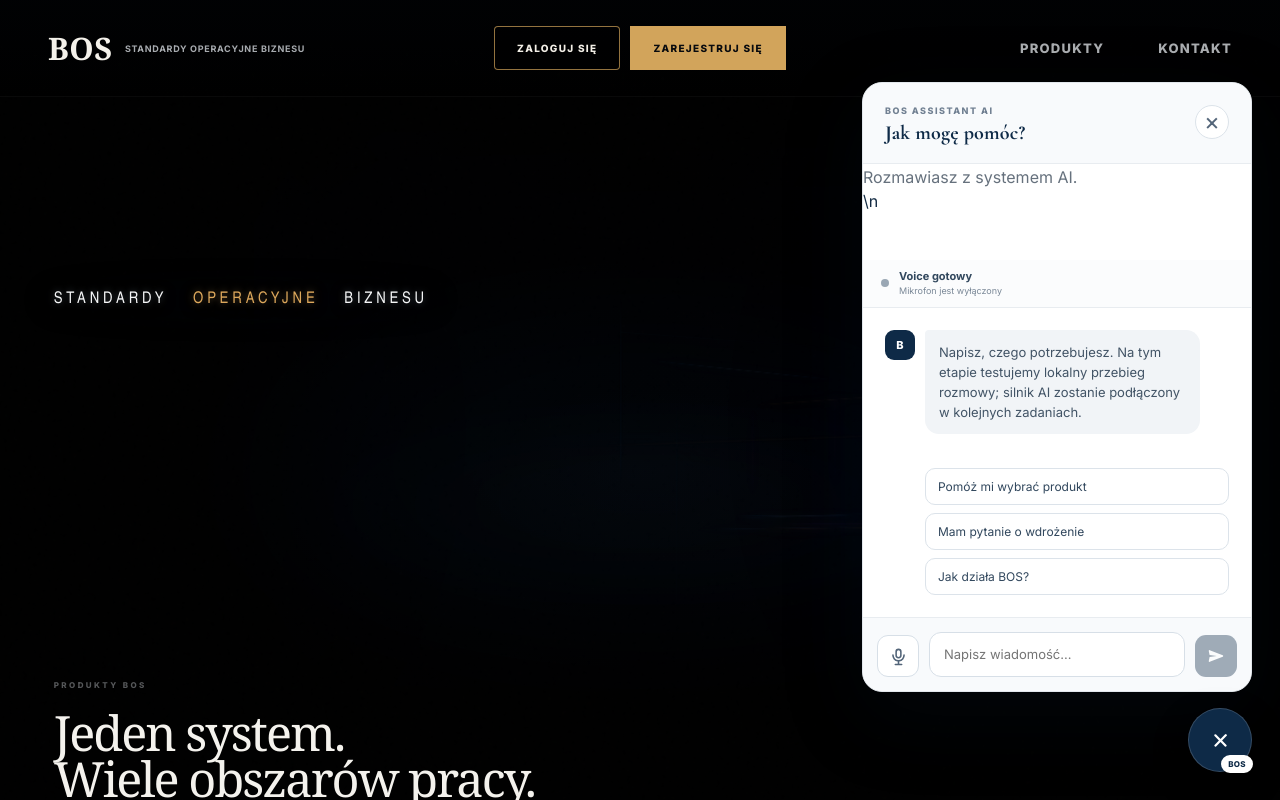
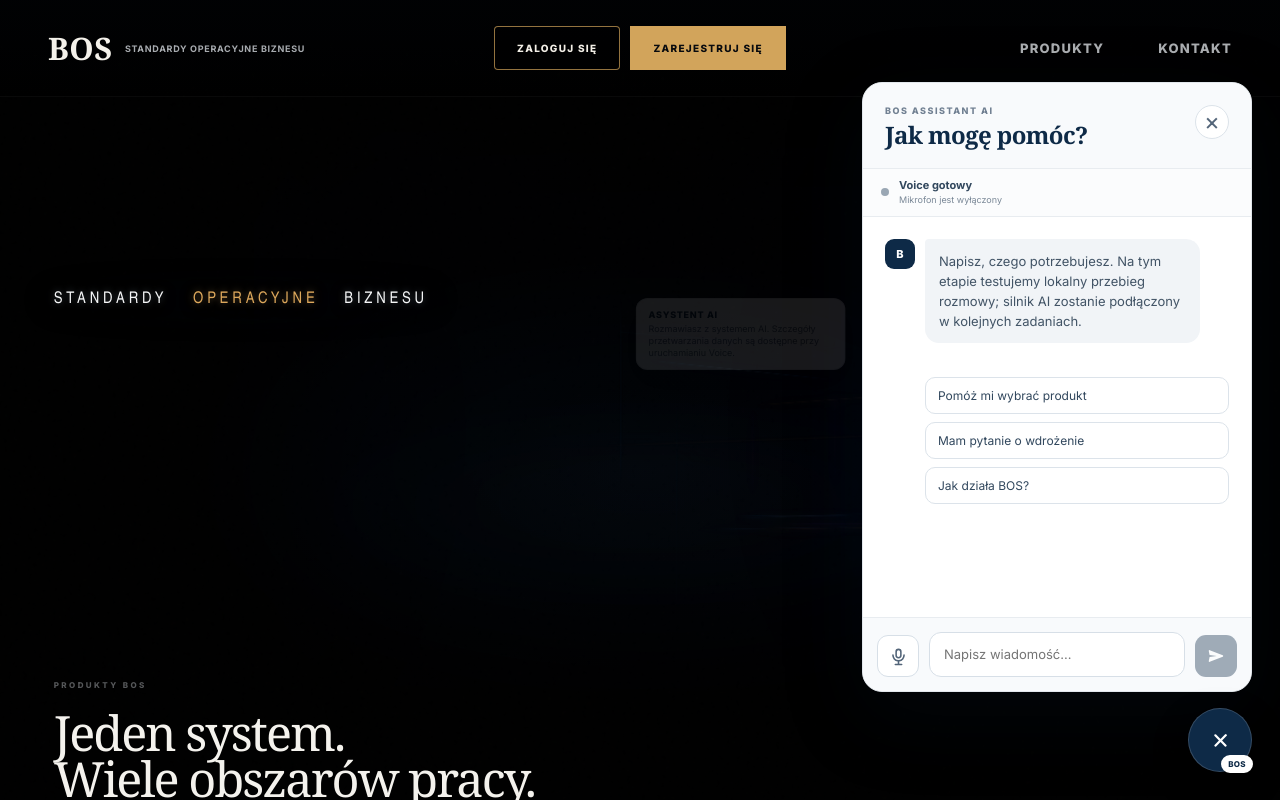
Before and after one commit to vernegroup/bos-platform, a Next.js app: page / in a window 1280 px wide. Both pictures are taken after a click on the button "BOS". Shown: the top 800 px of the page. Built offline with nearby package versions, Linux system fonts and the light colour scheme.

Commit message:
VOICE UI refine assistant typography and AI notice

```diff
--- a/components/BOSSupport/AssistantPanel.tsx
+++ b/components/BOSSupport/AssistantPanel.tsx
@@ -1,48 +1,12 @@
 "use client";
-
-import { useCallback, useEffect, useRef, useState } from "react";
-import TextChat from "./TextChat";
-import VoiceStateIndicator from "./VoiceStateIndicator";
-import type { MicrophoneState } from "./MicrophoneControl";
-import { VoiceSessionClient, type VoiceSessionSnapshot } from "../../lib/bos/voice/VoiceSessionClient";
-
-type AssistantPanelProps = { onClose: () => void };
-
-export default function AssistantPanel({ onClose }: AssistantPanelProps) {
-  const [voiceState, setVoiceState] = useState<MicrophoneState>("idle");
-  const clientRef = useRef<VoiceSessionClient | null>(null);
-  const [session, setSession] = useState<VoiceSessionSnapshot | null>(null);
-
-  if (!clientRef.current) clientRef.current = new VoiceSessionClient();
-
-  useEffect(() => {
-    const client = clientRef.current!;
-    const unsubscribe = client.subscribe(setSession);
-    client.start();
-    return () => {
-      unsubscribe();
-      client.close();
-    };
-  }, []);
-
-  const handleStreamChange = useCallback((stream: MediaStream | null) => {
-    const client = clientRef.current;
-    if (!client) return;
-    if (stream) void client.attachMicrophone(stream);
-    else client.detachMicrophone();
-  }, []);
-
-  return (
-    <section className="bos-assistant-panel" id="bos-support-window" role="dialog" aria-modal="false" aria-labelledby="bos-assistant-title" data-voice-session={session?.status ?? "idle"}>
-      <header className="bos-assistant-header">
-        <div>
-          <span className="bos-assistant-eyebrow">BOS ASSISTANT <span className="bos-assistant-ai-badge" aria-label="Asystent AI">AI</span></span>
-          <h2 id="bos-assistant-title">Jak mogę pomóc?</h2>
-        </div>
-        <button className="bos-assistant-close" type="button" onClick={onClose} aria-label="Zamknij BOS Assistant">×</button>
-      </header>
-      <p className="bos-assistant-ai-disclosure" role="note">Rozmawiasz z systemem AI.</p>\n      <VoiceStateIndicator state={voiceState} />
-      <TextChat onVoiceStateChange={setVoiceState} onMicrophoneStreamChange={handleStreamChange} />
-    </section>
-  );
+import {useCallback,useEffect,useRef,useState} from "react";
+import TextChat from "./TextChat";import VoiceStateIndicator from "./VoiceStateIndicator";import type{MicrophoneState}from"./MicrophoneControl";import{VoiceSessionClient,type VoiceSessionSnapshot}from"../../lib/bos/voice/VoiceSessionClient";
+type AssistantPanelProps={onClose:()=>void};
+export default function AssistantPanel({onClose}:AssistantPanelProps){
+ const[voiceState,setVoiceState]=useState<MicrophoneState>("idle");const clientRef=useRef<VoiceSessionClient|null>(null);const[session,setSession]=useState<VoiceSessionSnapshot|null>(null);const[showAiNotice,setShowAiNotice]=useState(true);
+ if(!clientRef.current)clientRef.current=new VoiceSessionClient();
+ useEffect(()=>{const t=window.setTimeout(()=>setShowAiNotice(false),3000);return()=>window.clearTimeout(t);},[]);
+ useEffect(()=>{const c=clientRef.current!;const u=c.subscribe(setSession);c.start();return()=>{u();c.close();};},[]);
+ const handleStreamChange=useCallback((stream:MediaStream|null)=>{const c=clientRef.current;if(!c)return;if(stream)void c.attachMicrophone(stream);else c.detachMicrophone();},[]);
+ return <>{showAiNotice&&<aside className="bos-assistant-ai-toast" role="status" aria-live="polite"><strong>Asystent AI</strong><span>Rozmawiasz z systemem AI. Szczegóły przetwarzania danych są dostępne przy uruchamianiu Voice.</span></aside>}<section className="bos-assistant-panel" id="bos-support-window" role="dialog" aria-modal="false" aria-labelledby="bos-assistant-title" data-voice-session={session?.status??"idle"}><header className="bos-assistant-header"><div><span className="bos-assistant-eyebrow">BOS ASSISTANT <span className="bos-assistant-ai-badge" aria-label="Asystent AI">AI</span></span><h2 id="bos-assistant-title">Jak mogę pomóc?</h2></div><button className="bos-assistant-close" type="button" onClick={onClose} aria-label="Zamknij BOS Assistant">×</button></header><VoiceStateIndicator state={voiceState}/><TextChat onVoiceStateChange={setVoiceState} onMicrophoneStreamChange={handleStreamChange}/></section></>;
 }
--- a/components/BOSSupport/BOSSupport.css
+++ b/components/BOSSupport/BOSSupport.css
@@ -101,3 +101,13 @@
 .bos-voice-notice :focus-visible{outline:3px solid currentColor;outline-offset:3px}
 @media (prefers-reduced-motion:reduce){.bos-voice-notice,.bos-voice-notice-backdrop{scroll-behavior:auto;transition:none!important;animation:none!important}}
 @media (forced-colors:active){.bos-voice-notice,.bos-voice-microphone-disclosure{border:1px solid CanvasText}.bos-voice-notice-actions button,.bos-voice-privacy-link{forced-color-adjust:auto}}
+
+/* Voice UI refinement */
+.bos-assistant-header h2{font-family:Georgia,"Times New Roman",serif;font-size:24px;font-weight:600;letter-spacing:-.025em}
+.bos-assistant-ai-toast{position:fixed;right:438px;bottom:430px;z-index:10000;width:210px;padding:10px 12px;border:1px solid rgba(14,42,71,.12);border-radius:12px;background:rgba(255,255,255,.97);box-shadow:0 12px 32px rgba(8,27,45,.14);color:#536579;animation:bosAiToast 3s ease forwards;pointer-events:none}
+.bos-assistant-ai-toast strong{display:block;margin-bottom:3px;color:#0E2A47;font-size:9px;font-weight:800;letter-spacing:.08em;text-transform:uppercase}
+.bos-assistant-ai-toast span{display:block;font-size:9px;line-height:1.35}
+@keyframes bosAiToast{0%{opacity:0;transform:translateX(8px)}10%,82%{opacity:1;transform:none}100%{opacity:0;transform:translateX(4px)}}
+@media(max-width:1200px){.bos-assistant-ai-toast{right:392px;bottom:390px}}
+@media(max-width:720px){.bos-assistant-ai-toast{right:16px;bottom:auto;top:16px;width:min(220px,calc(100vw - 32px))}}
+@media(prefers-reduced-motion:reduce){.bos-assistant-ai-toast{animation:bosAiToastFade 3s linear forwards}@keyframes bosAiToastFade{0%,82%{opacity:1}100%{opacity:0}}}
```
